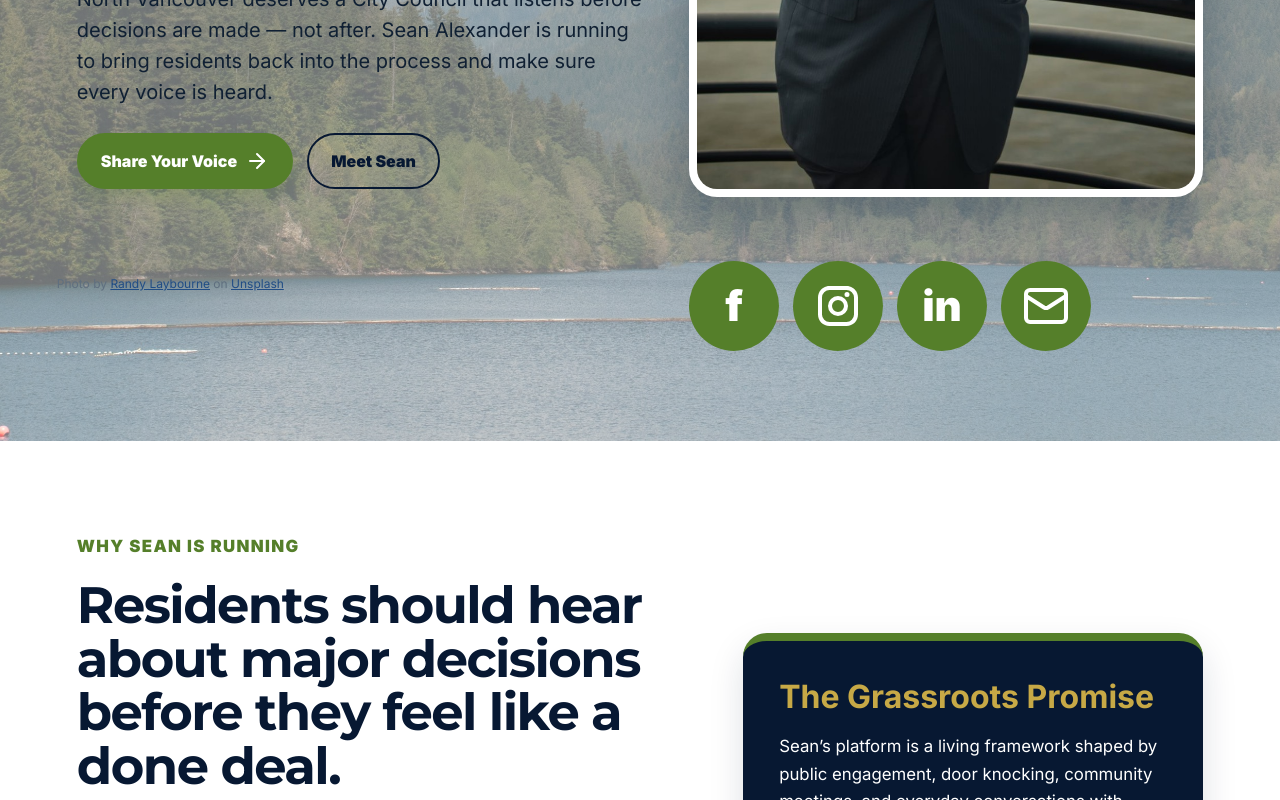
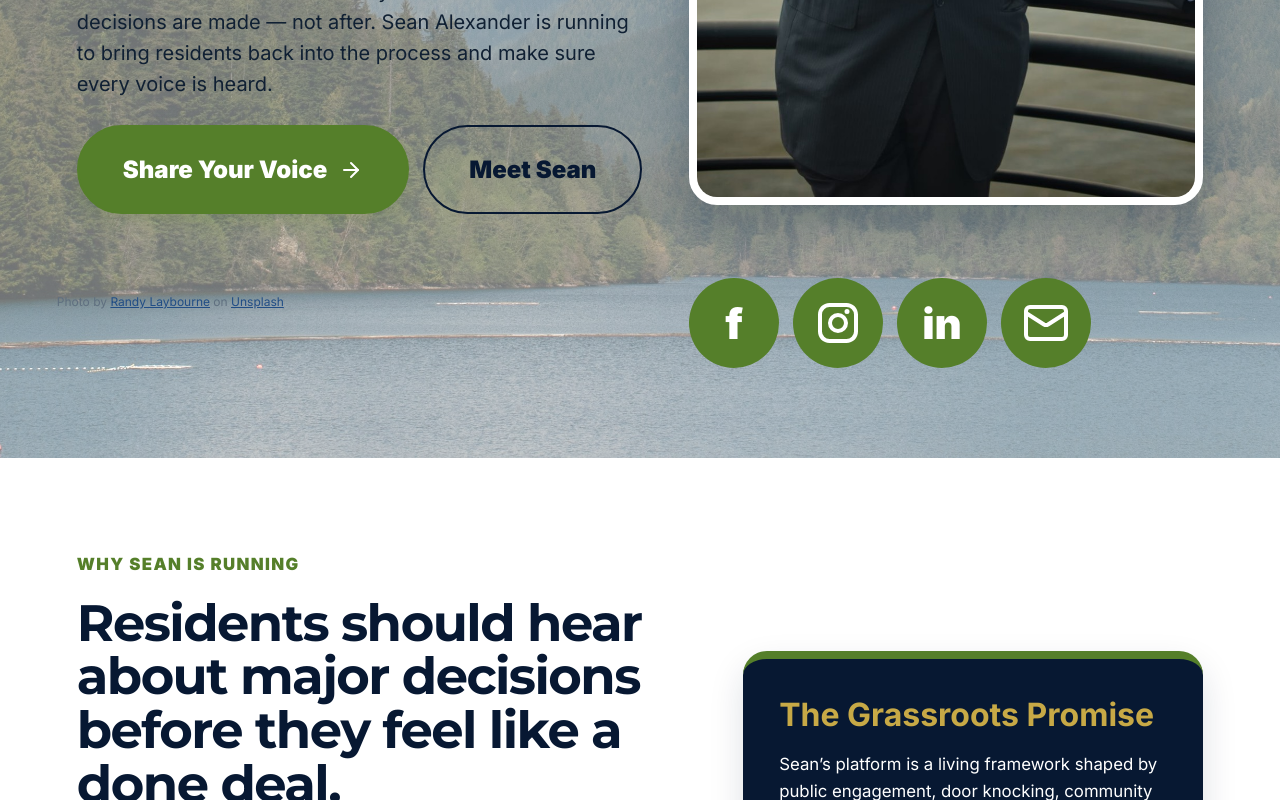
Before and after one commit to irnewlands/seanfornorthvan-site, a React (Vite) app: page / in a window 1280 px wide. Shown: the part 980-1780 px from the top of the page. Built offline with nearby package versions, Linux system fonts and the light colour scheme.

Commit message:
Update styles.css

```diff
--- a/src/styles.css
+++ b/src/styles.css
@@ -224,14 +224,20 @@ nav a {
 }
 
 .btn {
-  padding: 14px 22px;
+  padding: 28px 44px;
   border-radius: 999px;
   border: 2px solid var(--navy);
+
   font-weight: 900;
+  font-size: 1.5rem;
+
   color: var(--navy);
+
   display: inline-flex;
   align-items: center;
-  gap: 8px;
+  justify-content: center;
+
+  gap: 12px;
 }
 
 .btn.primary {
```
